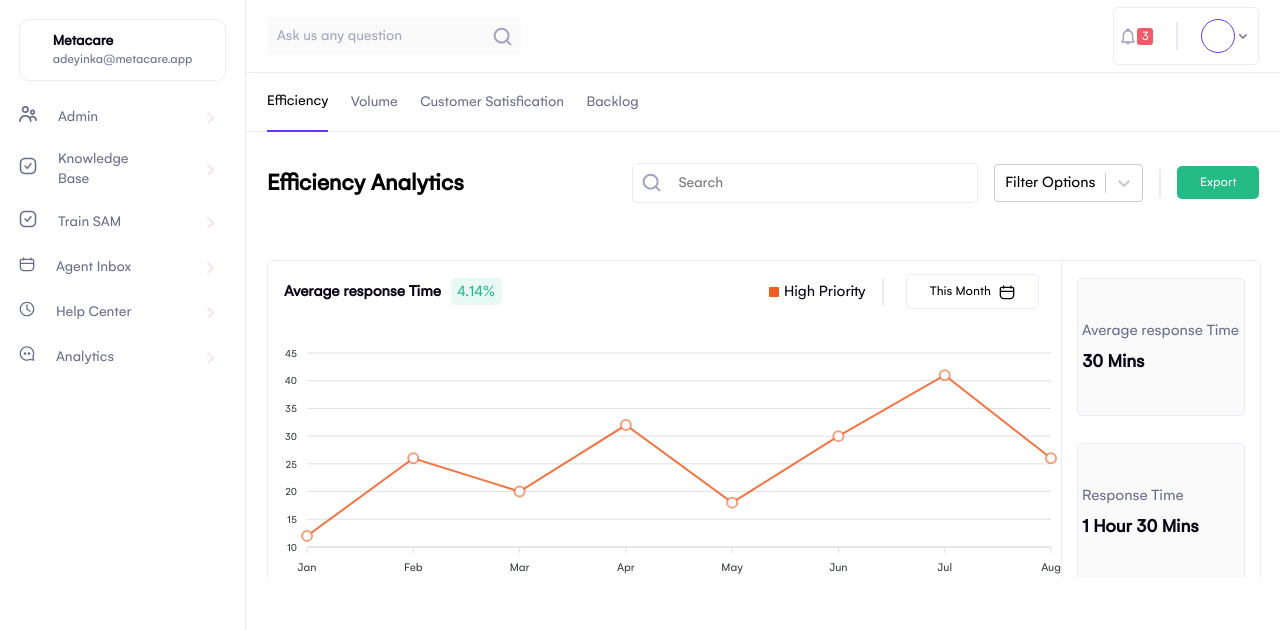
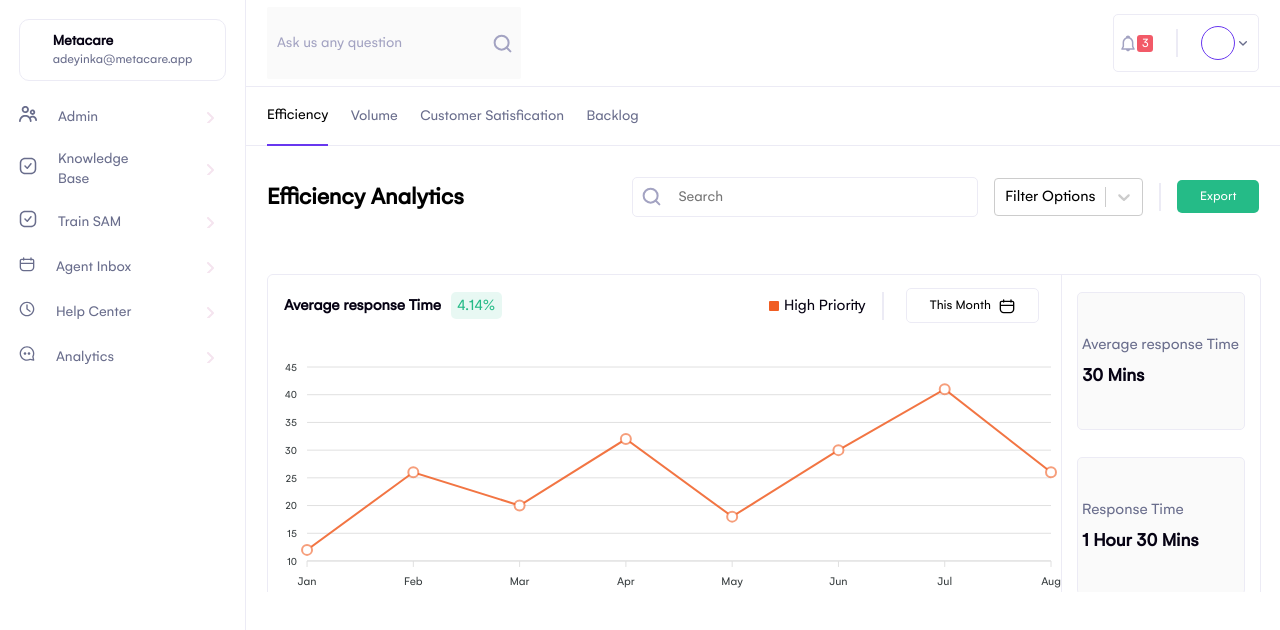
Before and after one commit to igaimerca/frontend-challenge, a React (Create React App) app: page / in a window 1280 px wide. Shown: the top 630 px of the page. Built offline with nearby package versions, Linux system fonts and the light colour scheme.

Commit message:
feat: added active list child items

```diff
--- a/src/components/ui/NavBar/NavBar.scss
+++ b/src/components/ui/NavBar/NavBar.scss
@@ -14,6 +14,7 @@
       width: 89%;
       border: none;
       outline: none;
+      height: 54px;
       background: transparent;
       color: var(--text-muted-color);
       font-family: "Gelion";
```
